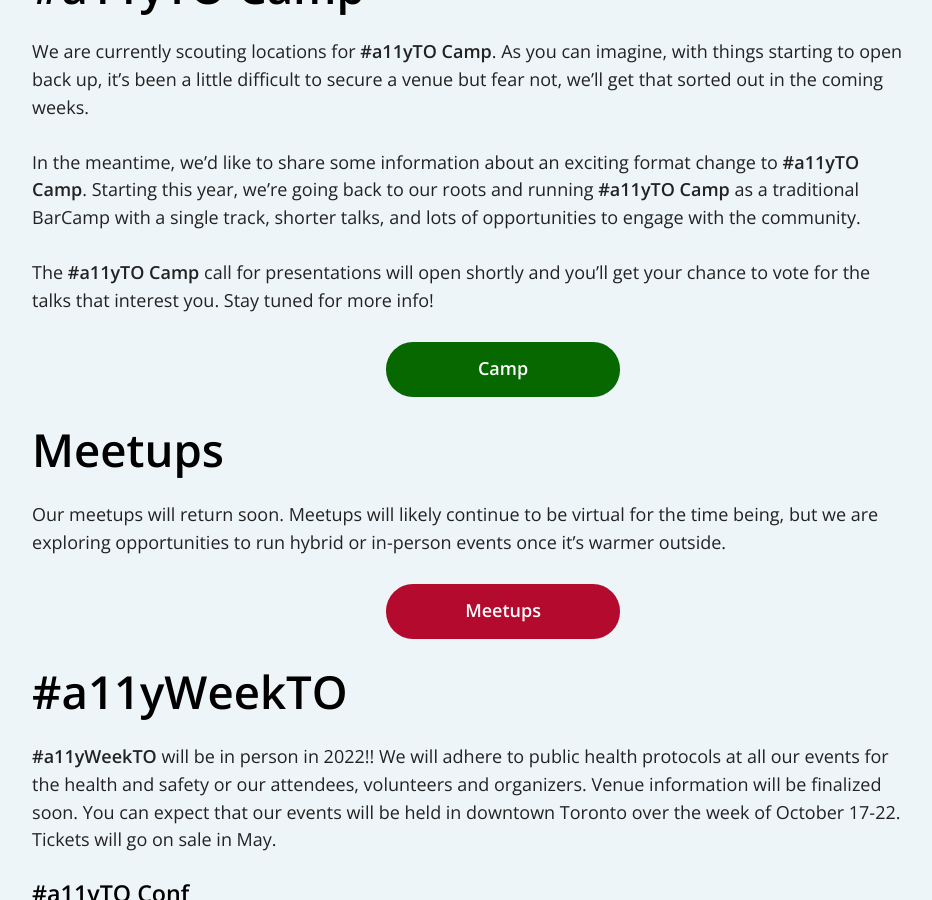
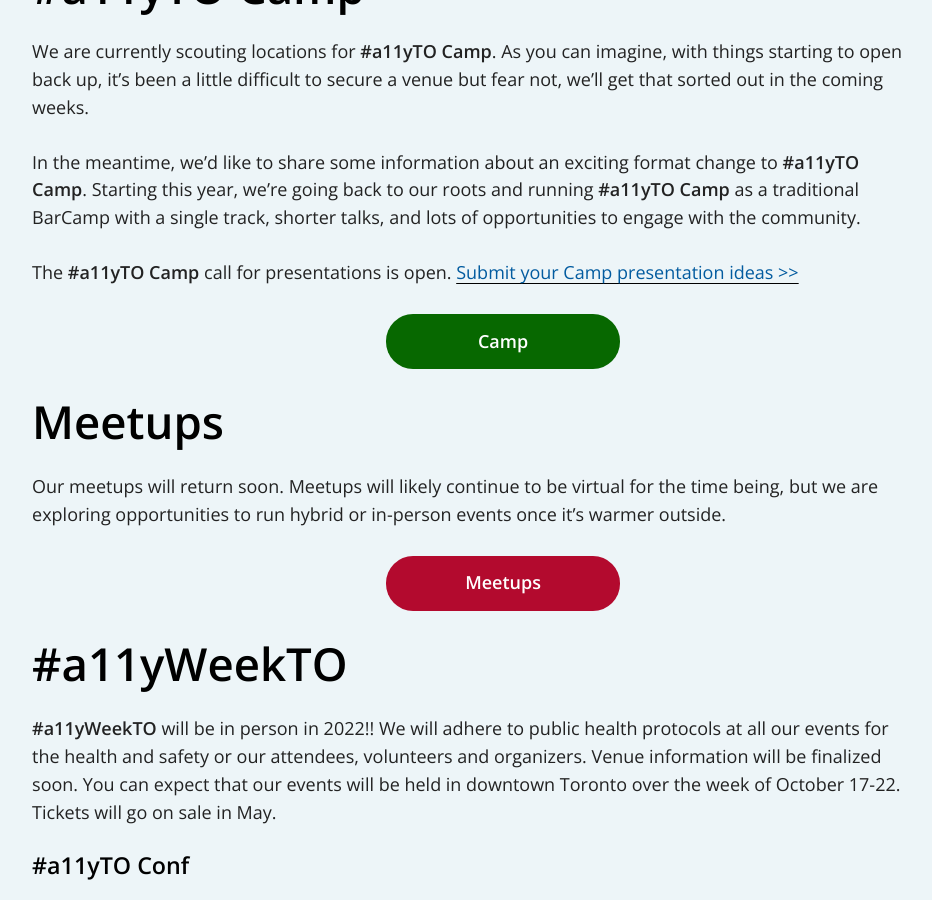
Before and after one commit to a11yTO/A11yTO-Main, a Jekyll site: the page built from index.html, in a window 1280 px wide and 900 px high, scrolled down 377 px. Shown: the whole window, without its empty margins (172-1104 px from the left). Built offline with Jekyll 4.4.1, drawn with Linux system fonts in a browser that asks for light colours.

Commit message:
Update copy: add call for presentations

```diff
--- a/index.html
+++ b/index.html
@@ -12,8 +12,7 @@ description: Accessibility Toronto
 <h3>#a11yTO Camp</h3>
 <p>We are currently scouting locations for <strong>#a11yTO Camp</strong>. As you can imagine, with things starting to open back up, it’s been a little difficult to secure a venue but fear not, we’ll get that sorted out in the coming weeks.</p>
 <p>In the meantime, we’d like to share some information about an exciting format change to <strong>#a11yTO Camp</strong>. Starting this year, we’re going back to our roots and running <strong>#a11yTO Camp</strong> as a traditional BarCamp with a single track, shorter talks, and lots of opportunities to engage with the community.</p>
-<p>The <strong>#a11yTO Camp</strong> call for presentations will open shortly and you’ll get your chance to vote for the talks that interest you. Stay tuned for more info!</p>
-<ul class="branded-events">
+<p>The <strong>#a11yTO Camp</strong> call for presentations is open. <a href="https://forms.microsoft.com/pages/responsepage.aspx?id=lr_F6AkPt0uYDn-aFzHN_nKHQVP5uABDvBS9pn2upFZUNjdNMEQ3MUM2S0VGMzNENlQzSTk0QU9MMSQlQCN0PWcu">Submit your Camp presentation ideas >></a></p><ul class="branded-events">
   <li>
     <a class="camp" href="https://camp.a11yto.com/" rel="external">Camp</a>
   </li>
```
